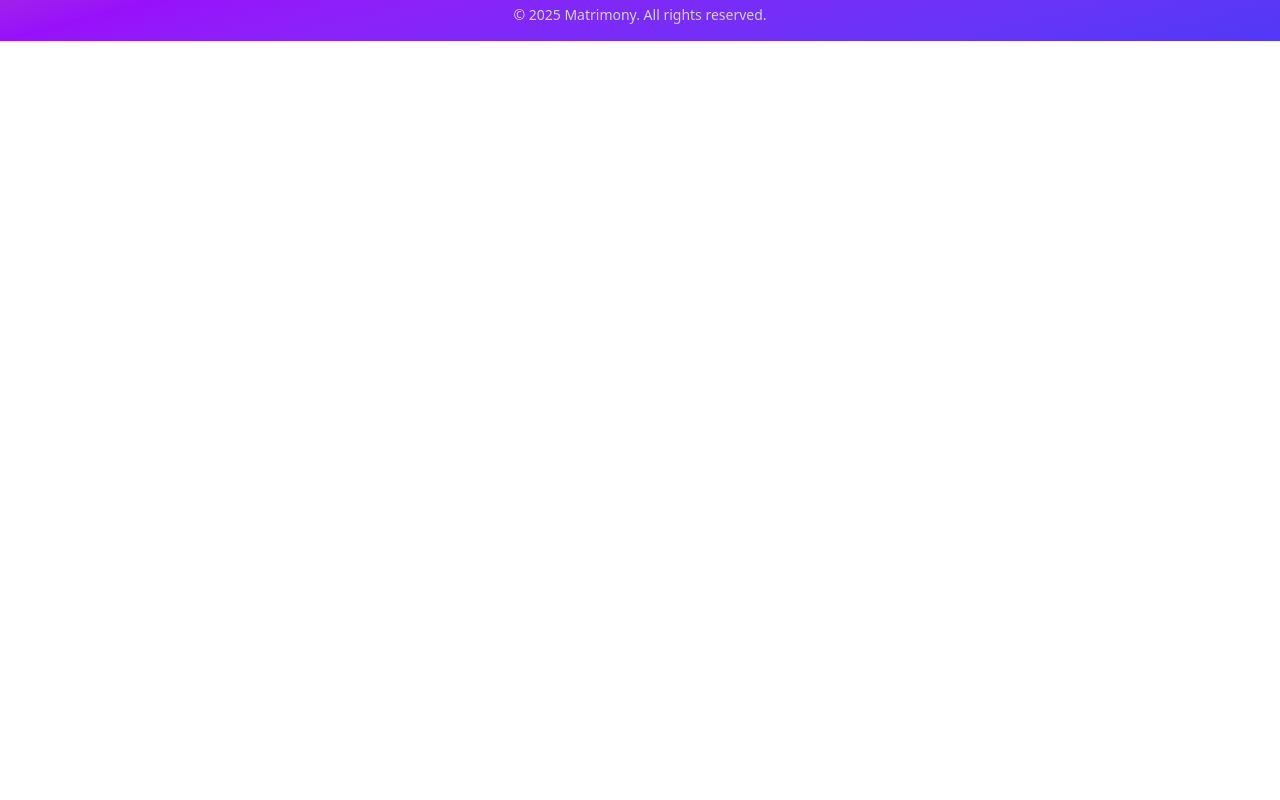
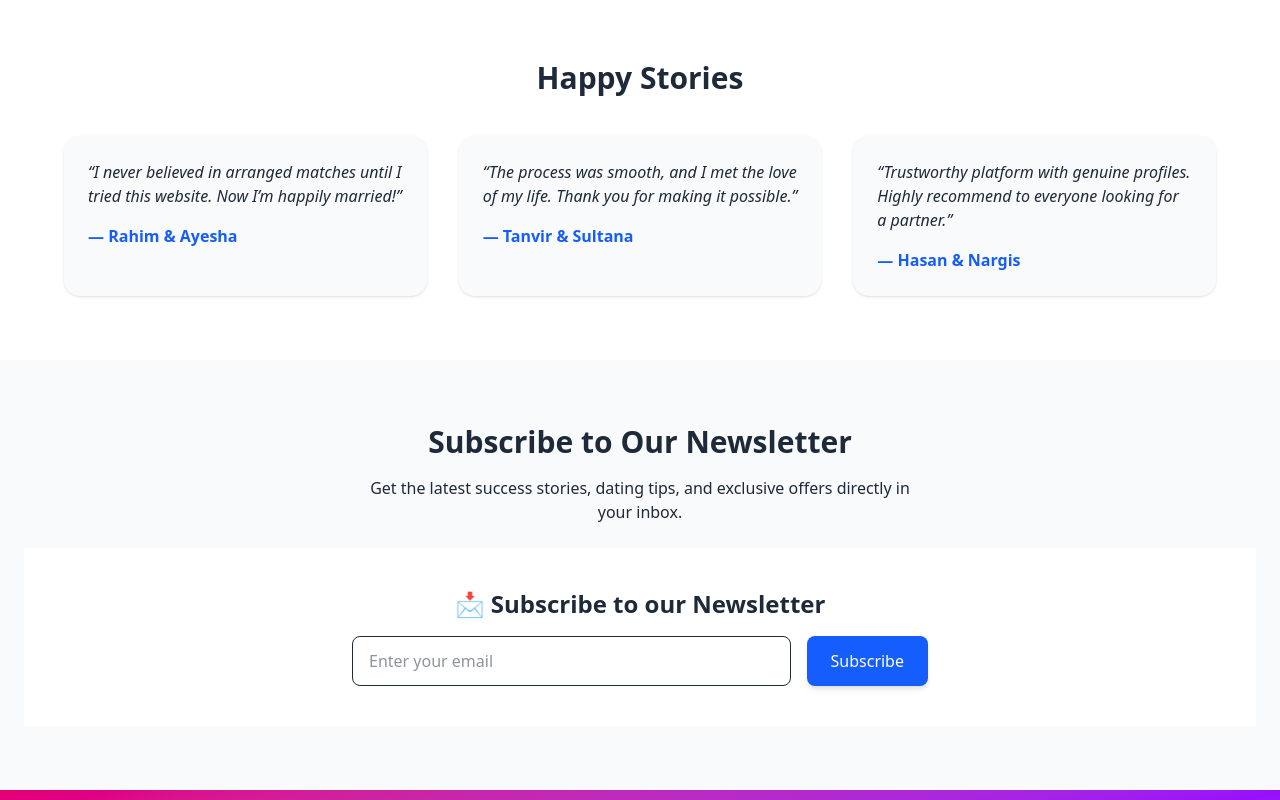
Before and after one commit to mdtarikulislam1/matremony-client, a React (Vite) app: page / in a window 1280 px wide. Shown: the part 2200-3000 px from the top of the page. Before the commit the page ends 2241 px from the top, so only its background shows below. Built offline with nearby package versions, Linux system fonts and the light colour scheme; no server answers.

Commit message:
last update

```diff
--- a/package.json
+++ b/package.json
@@ -38,7 +38,7 @@
     "@types/react": "^19.1.2",
     "@types/react-dom": "^19.1.2",
     "@vitejs/plugin-react": "^4.4.1",
-    "daisyui": "^5.0.43",
+    "daisyui": "^5.0.50",
     "eslint": "^9.25.0",
     "eslint-plugin-react-hooks": "^5.2.0",
     "eslint-plugin-react-refresh": "^0.4.19",
--- a/src/Pages/Home/Home.jsx
+++ b/src/Pages/Home/Home.jsx
@@ -3,6 +3,7 @@ import Slider from './Slider'
 import HowItWorks from './HowItWorks'
 import SuccessCounter from './SuccessCounter'
 import PremiumMembers from './PremiumMembers'
+import MatrimonySections from './MatremonySection'
 
 export default function Home() {
   return (
@@ -11,6 +12,7 @@ export default function Home() {
       <PremiumMembers></PremiumMembers>
       <HowItWorks></HowItWorks>
       <SuccessCounter></SuccessCounter>
+      <MatrimonySections></MatrimonySections>
     </div>
   )
 }
--- /dev/null
+++ b/src/Pages/Home/MatremonySection.jsx
@@ -0,0 +1,105 @@
+import { useState } from "react";
+
+export default function MatrimonySections() {
+  const [email, setEmail] = useState("");
+  const [message, setMessage] = useState("");
+
+  const handleSubmit = (e) => {
+    e.preventDefault();
+
+    if (!email) {
+      setMessage("Please enter your email!");
+      return;
+    }
+
+    console.log("Subscribed Email:", email);
+
+    setMessage("🎉 Thanks for subscribing!");
+    setEmail("");
+  };
+  return (
+    <div className="bg-white text-gray-800">
+      {/* Sales Promotion */}
+      <section className="py-16 px-6 text-center bg-gray-50">
+        <h2 className="text-3xl font-bold mb-4">Find Your Perfect Match</h2>
+        <p className="max-w-2xl mx-auto mb-6">
+          Join thousands of happy couples who found their soulmate through our
+          Matrimony platform. Exclusive premium plans available now!
+        </p>
+        <button className="px-6 py-3 bg-blue-600 text-white font-semibold rounded-lg shadow-md hover:bg-blue-700 transition">
+          <a href="matremony/allData"> Explore Premium Plans</a>
+        </button>
+      </section>
+
+      {/* Reviews */}
+      <section className="py-16 px-6">
+        <h2 className="text-3xl font-bold text-center mb-10">Happy Stories</h2>
+        <div className="grid md:grid-cols-3 gap-8 max-w-6xl mx-auto">
+          <div className="p-6 bg-gray-50 rounded-2xl shadow hover:shadow-lg transition">
+            <p className="italic">
+              “I never believed in arranged matches until I tried this website.
+              Now I’m happily married!”
+            </p>
+            <h4 className="mt-4 font-semibold text-blue-600">
+              — Rahim & Ayesha
+            </h4>
+          </div>
+          <div className="p-6 bg-gray-50 rounded-2xl shadow hover:shadow-lg transition">
+            <p className="italic">
+              “The process was smooth, and I met the love of my life. Thank you
+              for making it possible.”
+            </p>
+            <h4 className="mt-4 font-semibold text-blue-600">
+              — Tanvir & Sultana
+            </h4>
+          </div>
+          <div className="p-6 bg-gray-50 rounded-2xl shadow hover:shadow-lg transition">
+            <p className="italic">
+              “Trustworthy platform with genuine profiles. Highly recommend to
+              everyone looking for a partner.”
+            </p>
+            <h4 className="mt-4 font-semibold text-blue-600">
+              — Hasan & Nargis
+            </h4>
+          </div>
+        </div>
+      </section>
+
+      {/* Newsletter */}
+      <section className="py-16 px-6 bg-gray-50 text-center">
+        <h2 className="text-3xl font-bold mb-4">Subscribe to Our Newsletter</h2>
+        <p className="mb-6 max-w-xl mx-auto">
+          Get the latest success stories, dating tips, and exclusive offers
+          directly in your inbox.
+        </p>
+        <div className="bg-white py-10 px-5 text-center">
+          <h2 className="text-2xl font-bold mb-4">
+            📩 Subscribe to our Newsletter
+          </h2>
+          <form
+            onSubmit={handleSubmit}
+            className="flex flex-col md:flex-row justify-center gap-4 max-w-xl mx-auto"
+          >
+            <input
+              type="email"
+              placeholder="Enter your email"
+              value={email}
+              onChange={(e) => setEmail(e.target.value)}
+              required
+              className="px-4 py-3 border rounded-lg w-full focus:outline-none focus:ring-2 focus:ring-blue-500"
+            />
+            <button
+              type="submit"
+              className="px-6 py-3 bg-blue-600 text-white rounded-lg shadow-md hover:bg-blue-700 transition"
+            >
+              Subscribe
+            </button>
+          </form>
+          {message && (
+            <p className="mt-3 text-green-600 font-medium">{message}</p>
+          )}
+        </div>
+      </section>
+    </div>
+  );
+}
--- a/src/Pages/Shared/Navber.jsx
+++ b/src/Pages/Shared/Navber.jsx
@@ -46,6 +46,7 @@ const Navbar = () => {
                   >
                     Dashboard
                   </NavLink>
+                </div>
                 <div className="flex gap-2 items-center">
                   <p className="font-semibold text-xl">{user?.displayName}</p>
                   <img
@@ -53,7 +54,6 @@ const Navbar = () => {
                     src={user?.photoURL}
                     alt={user?.displayName}
                   />
-                  </div>
                 </div>
               </>
             ) : (
@@ -137,12 +137,36 @@ const Navbar = () => {
 
           {user ? (
             <>
-              <NavLink
-                to={`dashboard/${role}`}
-                className="block text-gray-700 hover:text-blue-600 px-3 py-2 rounded-md text-base font-medium"
-              >
+              <details>
+                <summary className="cursor-pointer text-gray-700 hover:text-blue-600 px-3 py-2 rounded-md text-base font-medium">
                   Dashboard
-              </NavLink>
+                </summary>
+                <ul className="ml-4 mt-2 space-y-2">
+                  {role === "admin" ? (
+                   <>
+                    <li>
+                     <a href={`/dashboard/${role}/adminDashBoard`}>Admin Dashboard</a>
+                    </li>
+                    <li>
+                     <a href={`/dashboard/${role}/manageUsers`}>Manage Usrs</a>
+                    </li>
+                    <li>
+                     <a href={`/dashboard/${role}/approvedPremium`}>Approved Premeum</a>
+                    </li>
+                    <li>
+                     <a href={`/dashboard/${role}/approvedContactRequest`}>Approved Contact</a>
+                    </li>
+                   </>
+                  ) : (
+                   <>
+                   <li><a href={`/dashboard/${role}/favorites`}>Favorite</a></li>
+                   <li><a href={`/dashboard/${role}/editBioData`}>Edit Biodata</a></li>
+                   <li><a href={`/dashboard/${role}/contactRequest`}>Contact Request</a></li>
+                   <li><a href={`/dashboard/${role}/viewbioData`}>Your Data</a></li>
+                   </>
+                  )}
+                </ul>
+              </details>
             </>
           ) : (
             <NavLink
```
Also changed, not shown: 1 other file (tests, documents, lock files or other folders). Lines whose indentation alone changed are shown as unchanged.
